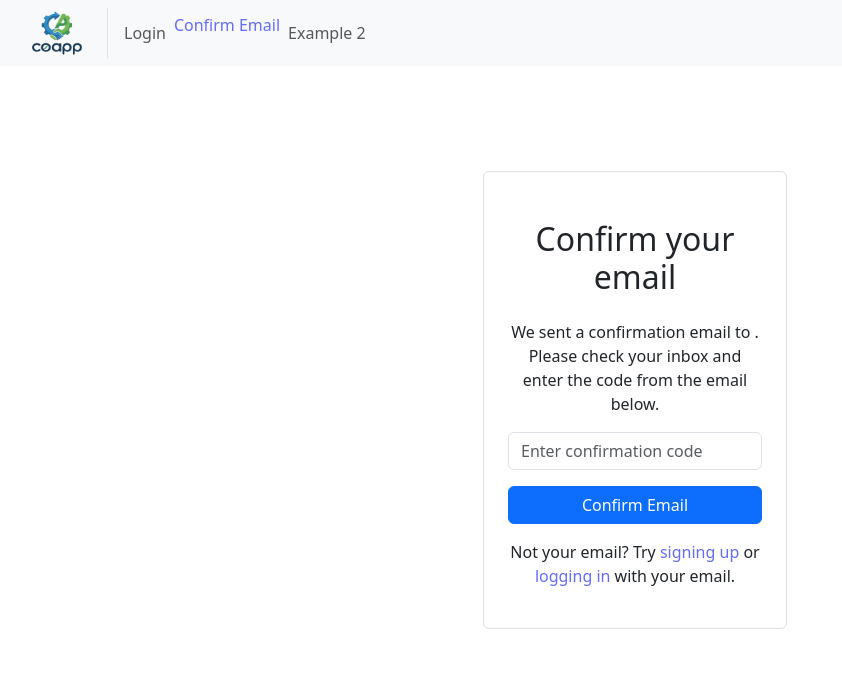
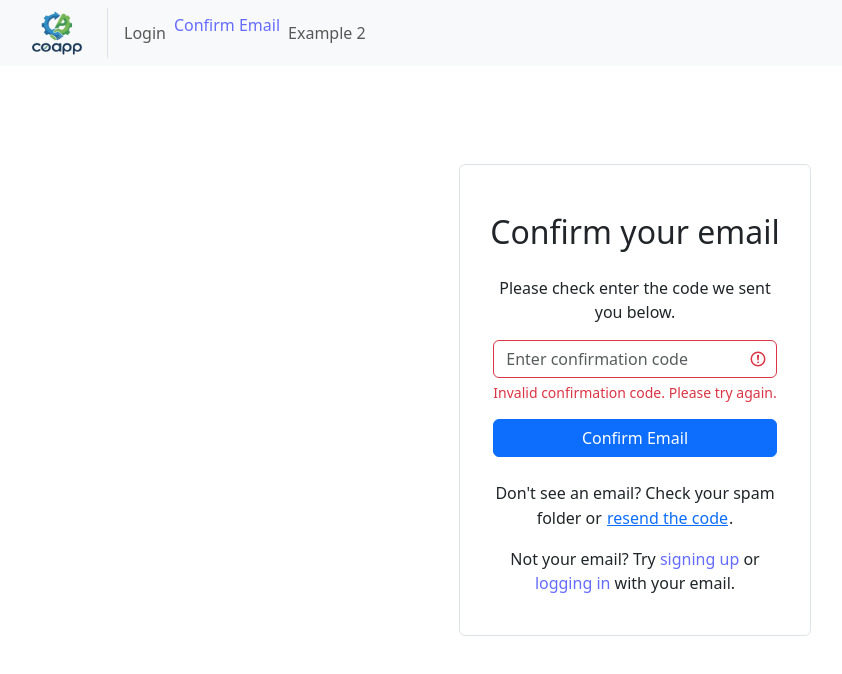
Before and after one commit to Co-App-Team/frontend, a React (Vite) app: page /confirm-email in a window 1280 px wide. Both pictures are taken after a click on the button "Confirm Email". Shown: the top 674 px of the page, without its empty margins (5-847 px from the left). Built offline with nearby package versions, Linux system fonts and the light colour scheme.

Commit message:
Improve page design

```diff
--- a/src/pages/ConfirmEmailPage.jsx
+++ b/src/pages/ConfirmEmailPage.jsx
@@ -1,3 +1,4 @@
+import { useState } from 'react';
 import { Button, Form, Spinner } from 'react-bootstrap';
 import { Link, useLocation } from 'react-router-dom';
 
@@ -5,16 +6,24 @@ const ConfirmEmailPage = () => {
   const location = useLocation();
   const { email } = location.state || {};
 
+  const [showError, setShowError] = useState(false);
+
+  const onSubmit = () => {
+    setShowError(true);
+  };
+
+  const resendCode = () => {};
+
   // TODO: Are codes always the same length? If so, automatically send the request once the user has entered the correct number of characters
+  // TODO: Resend code flow
 
   return (
     <div
       className="p-4 border rounded d-flex flex-column align-items-center"
-      style={{ maxWidth: '19rem' }}>
+      style={{ maxWidth: '22rem' }}>
       <h2 className="mt-4 mb-0">Confirm your email</h2>
       <p className="text-center mt-4">
-        We sent a confirmation email to <strong>{email}</strong>. Please check your inbox and enter
-        the code from the email below.
+        Please check <strong>{email}</strong> enter the code we sent you below.
       </p>
 
       <Form>
@@ -24,15 +33,19 @@ const ConfirmEmailPage = () => {
           <Form.Control
             type="text"
             placeholder="Enter confirmation code"
+            isInvalid={showError}
             // onChange={onEmailChange}
             // disabled={isLoading}
           />
+          <Form.Control.Feedback type="invalid">
+            Invalid confirmation code. Please try again.
+          </Form.Control.Feedback>
         </Form.Group>
         <div className="d-grid">
           <Button
             variant="primary"
             type="button"
-            // onClick={submit}
+            onClick={onSubmit}
             // size="lg"
             // disabled={isLoading}
           >
@@ -45,8 +58,18 @@ const ConfirmEmailPage = () => {
           </Button>
         </div>
       </Form>
+      <p className="mt-4">
+        Don't see an email? Check your spam folder or{' '}
+        <Button
+          className="p-0 align-baseline"
+          variant="link"
+          onClick={resendCode}>
+          resend the code
+        </Button>
+        .
+      </p>
       {/* {error && <p className="text-danger mt-3">{error}</p>} */}
-      <p className="mt-3">
+      <p className="mt-0">
         Not your email? Try <Link to="/signup">signing up</Link> or{' '}
         <Link to="/login">logging in</Link> with your email.
       </p>
```
